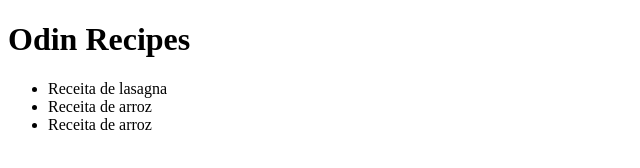
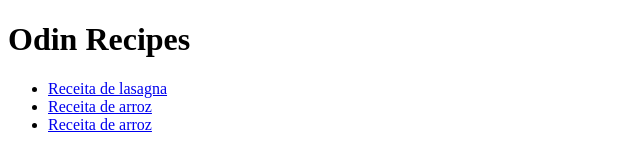
Before and after one commit to tgsdevcode/odin_recipes, a plain HTML site: page index.html in a window 1280 px wide. Shown: the whole page, without its empty margins (0-640 px from the left). Drawn offline with Linux system fonts and the light colour scheme.

Commit message:
links fixed

```diff
--- a/index.html
+++ b/index.html
@@ -7,9 +7,9 @@
   <body>
     <h1>Odin Recipes</h1>
     <ul>
-      <li><a href="/recipes/lasagna.html"></a>Receita de lasagna</li>
-      <li><a href="/recipes/arroz.html"></a>Receita de arroz</li>
-      <li><a href="/recipes/massa.html"></a>Receita de arroz</li>
+      <li><a href="./recipes/lasagna.html">Receita de lasagna</a></li>
+      <li><a href="./recipes/arroz.html">Receita de arroz</a></li>
+      <li><a href="./recipes/massa.html">Receita de arroz</a></li>
     </ul>
   </body>
 </html>
```
